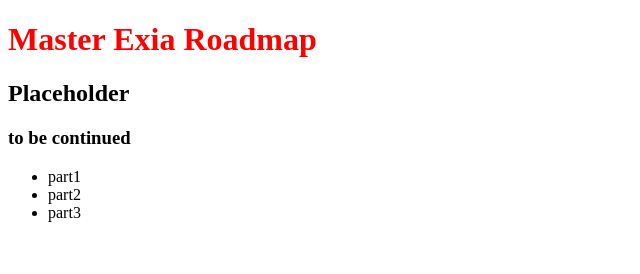
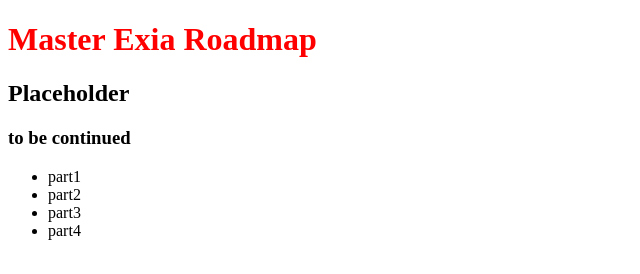
Before and after one commit to haiStoreVersion3/projectExia, a website: page index.html in a window 1280 px wide. Shown: the full height of the page, 0-640 px from the left. Drawn offline with Linux system fonts and the light colour scheme.

Commit message:
added 4th list tag element

```diff
--- a/index.html
+++ b/index.html
@@ -12,6 +12,7 @@
       <li>part1</li>
       <li>part2</li>
       <li>part3</li>
+      <li>part4</li>
     </ul>
   </body>
 </html>
```
